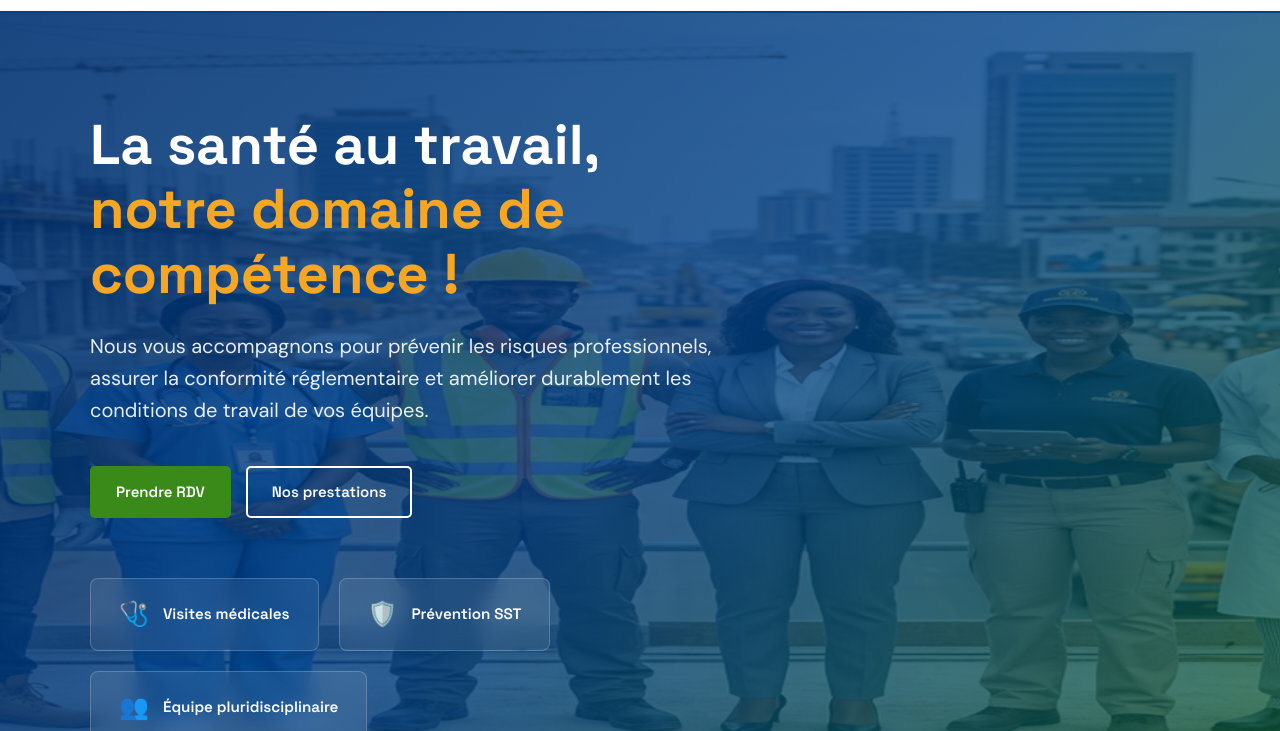
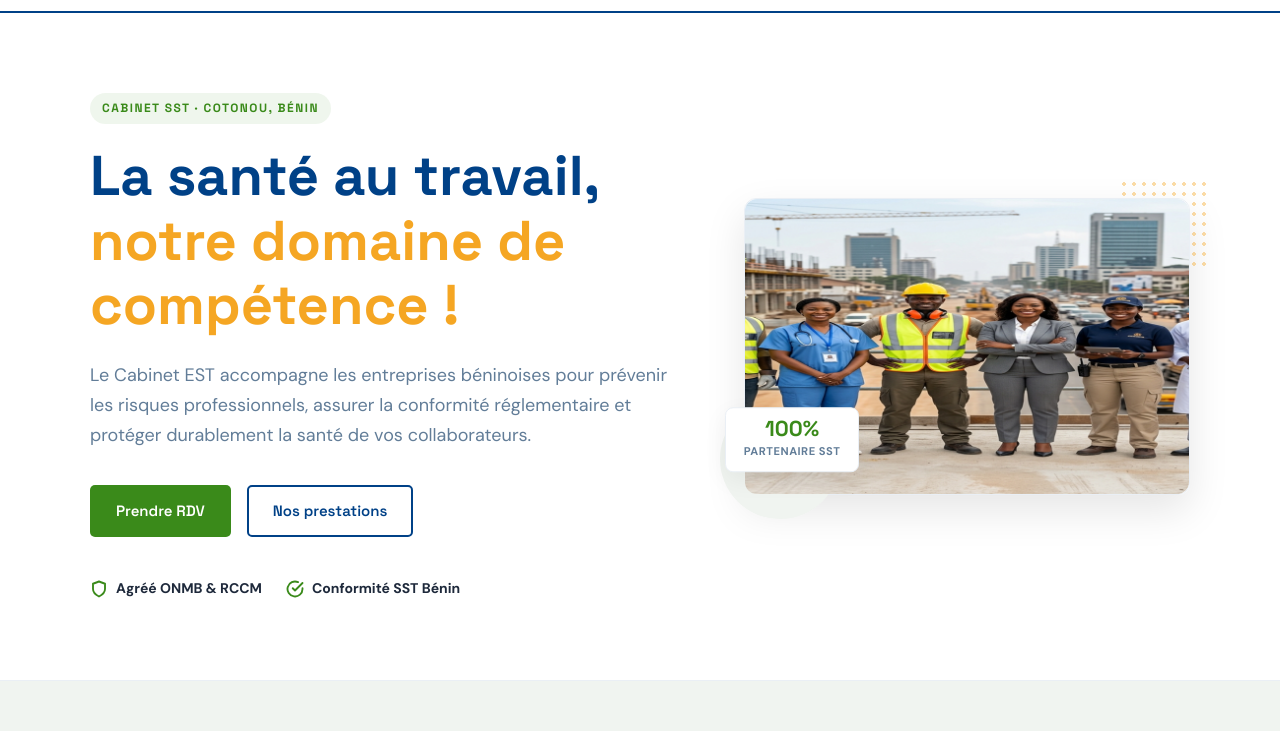
Before and after one commit to Mintjo/cabinet-est, an Eleventy site: page src/index.njk in a window 1280 px wide. Shown: the part 69-800 px from the top of the page. Built offline with nearby package versions, Linux system fonts and the light colour scheme; Eleventy itself is replaced by a stand-in of ours; files that its build step writes are made by us from their sources.

Commit message:
design: redesign hero section to a premium two-column split layout

```diff
--- a/src/css/style.css
+++ b/src/css/style.css
@@ -275,105 +275,168 @@ ul, ol {
    ========================================================================== */
 .hero-section {
   position: relative;
-  background-image: url('/images/hero-bg-est.png');
-  background-size: cover;
-  background-position: center center;
-  background-repeat: no-repeat;
-  padding: 100px 0;
-  color: var(--color-white);
-  min-height: 85vh;
-  display: flex;
-  align-items: center;
-}
-
-.hero-overlay {
-  position: absolute;
-  top: 0;
-  left: 0;
+  background-color: var(--color-white);
+  padding: 80px 0;
+  min-height: 80vh;
+  display: flex;
+  align-items: center;
+  overflow: hidden;
+}
+
+.hero-grid {
+  display: grid;
+  grid-template-columns: 1.15fr 0.85fr;
+  gap: 50px;
+  align-items: center;
+  width: 100%;
+}
+
+.hero-left {
+  display: flex;
+  flex-direction: column;
+  align-items: flex-start;
+  z-index: 5;
+}
+
+.hero-title {
+  font-family: var(--font-headings);
+  font-size: clamp(2.25rem, 4.5vw, 3.5rem);
+  font-weight: 700;
+  color: var(--color-primary);
+  line-height: 1.15;
+  margin-bottom: 24px;
+}
+
+.hero-title span {
+  color: var(--color-accent);
+}
+
+.hero-desc {
+  font-size: 1.125rem;
+  color: var(--color-text-muted);
+  line-height: 1.65;
+  margin-bottom: 35px;
+  max-width: 600px;
+}
+
+.hero-actions {
+  display: flex;
+  gap: 16px;
+  margin-bottom: 40px;
+  flex-wrap: wrap;
+}
+
+.hero-trust-badges {
+  display: flex;
+  gap: 24px;
+  flex-wrap: wrap;
+}
+
+.trust-badge {
+  display: flex;
+  align-items: center;
+  gap: 8px;
+  font-size: 0.875rem;
+  font-weight: 600;
+  color: var(--color-text);
+}
+
+.trust-badge-icon {
+  color: var(--color-success);
+}
+
+/* Right column - image frame & decor */
+.hero-right {
+  position: relative;
+  display: flex;
+  justify-content: center;
+  align-items: center;
+  z-index: 2;
+  width: 100%;
+}
+
+.hero-image-frame {
+  position: relative;
+  width: 100%;
+  max-width: 500px;
+  aspect-ratio: 3/2;
+  border-radius: 12px;
+  box-shadow: var(--shadow-lg);
+  border: 1px solid var(--color-border);
+  z-index: 1;
+}
+
+.hero-img-flat {
   width: 100%;
   height: 100%;
-  background: linear-gradient(135deg, rgba(0, 48, 112, 0.88) 0%, rgba(0, 65, 135, 0.80) 50%, rgba(10, 92, 48, 0.72) 100%);
-  z-index: 1;
-}
-
-.hero-container-new {
-  position: relative;
-  z-index: 2;
+  object-fit: cover;
+  object-position: center;
+  border-radius: 12px;
+  display: block;
+}
+
+/* Floating badge */
+.floating-badge-hero {
+  position: absolute;
+  bottom: 20px;
+  left: -20px;
+  background: var(--color-white);
+  border: 1px solid var(--color-border);
+  box-shadow: var(--shadow-md);
+  padding: 10px 18px;
+  border-radius: var(--radius-card);
   display: flex;
   flex-direction: column;
-  justify-content: center;
-  width: 100%;
-}
-
-.hero-content-new {
-  max-width: 750px;
-  text-align: left;
-}
-
-.hero-title-new {
-  font-size: 3.5rem;
-  color: var(--color-white);
-  line-height: 1.15;
-  margin-bottom: 24px;
+  align-items: center;
+  z-index: 10;
+  animation: floatBadge 3s ease-in-out infinite;
+}
+
+@keyframes floatBadge {
+  0% { transform: translateY(0); }
+  50% { transform: translateY(-6px); }
+  100% { transform: translateY(0); }
+}
+
+.floating-badge-hero .badge-number {
+  font-family: var(--font-headings);
+  font-size: 1.35rem;
   font-weight: 700;
-  font-family: var(--font-headings);
-}
-
-.hero-title-new span {
-  color: var(--color-accent);
-}
-
-.hero-desc-new {
-  font-size: 1.25rem;
-  color: rgba(255, 255, 255, 0.9);
-  margin-bottom: 40px;
-  max-width: 650px;
-}
-
-.hero-actions-new {
-  display: flex;
-  gap: 15px;
-  flex-wrap: wrap;
-  margin-bottom: 60px;
-}
-
-/* Glassmorphism Mini-cards */
-.hero-glass-cards {
-  display: flex;
-  gap: 20px;
-  flex-wrap: wrap;
-  margin-top: 20px;
-}
-
-.glass-card {
-  background: rgba(255, 255, 255, 0.08);
-  border: 1px solid rgba(255, 255, 255, 0.2);
-  border-radius: var(--radius-card);
-  padding: 16px 28px;
-  display: flex;
-  align-items: center;
-  gap: 14px;
-  backdrop-filter: blur(10px);
-  -webkit-backdrop-filter: blur(10px);
-  transition: transform var(--transition-fast), background var(--transition-fast);
-}
-
-.glass-card:hover {
-  transform: translateY(-3px);
-  background: rgba(255, 255, 255, 0.14);
-}
-
-.glass-card-icon {
-  font-size: 1.5rem;
-  display: flex;
-  align-items: center;
-}
-
-.glass-card-text {
-  font-family: var(--font-headings);
-  font-weight: 600;
-  font-size: 0.95rem;
-  color: var(--color-white);
+  color: var(--color-success);
+  line-height: 1;
+}
+
+.floating-badge-hero .badge-label {
+  font-size: 0.7rem;
+  font-weight: 700;
+  color: var(--color-text-muted);
+  text-transform: uppercase;
+  letter-spacing: 0.5px;
+  margin-top: 4px;
+}
+
+/* Decorative geometric patterns background */
+.shape-decor-1 {
+  position: absolute;
+  top: -20px;
+  right: -20px;
+  width: 90px;
+  height: 90px;
+  background-image: radial-gradient(var(--color-accent) 2px, transparent 2px);
+  background-size: 10px 10px;
+  z-index: -1;
+  opacity: 0.4;
+}
+
+.shape-decor-2 {
+  position: absolute;
+  bottom: -25px;
+  left: -25px;
+  width: 120px;
+  height: 120px;
+  background-color: var(--color-bg-alt);
+  border-radius: 50%;
+  z-index: -2;
 }
 
 /* ==========================================================================
@@ -1406,16 +1469,47 @@ textarea.form-control {
 
   /* Hero Mobile */
   .hero-section {
-    padding: 80px 0;
+    padding: 60px 0;
     min-height: auto;
   }
 
-  .hero-title-new {
+  .hero-grid {
+    grid-template-columns: 1fr;
+    gap: 40px;
+  }
+
+  .hero-left {
+    align-items: center;
+    text-align: center;
+  }
+
+  .hero-title {
     font-size: 2.25rem;
   }
 
-  .hero-desc-new {
+  .hero-desc {
     font-size: 1.05rem;
+    margin-left: auto;
+    margin-right: auto;
+  }
+
+  .hero-actions {
+    justify-content: center;
+  }
+
+  .hero-trust-badges {
+    justify-content: center;
+  }
+
+  .hero-image-frame {
+    max-width: 420px;
+    aspect-ratio: 3/2;
+    margin: 0 auto;
+  }
+
+  .floating-badge-hero {
+    left: 16px;
+    bottom: -16px;
   }
 
   /* Stats Mobile */
@@ -1586,26 +1680,22 @@ textarea.form-control {
 
 /* Small Mobile (Max 480px) */
 @media (max-width: 480px) {
-  .hero-title-new {
+  .hero-title {
     font-size: 1.75rem;
   }
 
-  .hero-desc-new {
+  .hero-desc {
     font-size: 0.95rem;
   }
 
-  .hero-actions-new {
+  .hero-actions {
     flex-direction: column;
     align-items: stretch;
-  }
-
-  .hero-actions-new .btn {
+    width: 100%;
+  }
+
+  .hero-actions .btn {
     text-align: center;
-  }
-
-  .hero-glass-cards {
-    flex-direction: column;
-    gap: 10px;
   }
 
   .stats-grid {
--- a/src/index.njk
+++ b/src/index.njk
@@ -6,31 +6,46 @@ description: "Cabinet EST — Spécialiste en santé et sécurité au travail à
 
 <!-- Section 1 : Hero -->
 <section class="hero-section">
-  <div class="hero-overlay"></div>
-  <div class="container hero-container-new">
-    <div class="hero-content-new">
-      <h1 class="hero-title-new">La santé au travail,<br><span>notre domaine de compétence !</span></h1>
-      <p class="hero-desc-new">Nous vous accompagnons pour prévenir les risques professionnels, assurer la conformité réglementaire et améliorer durablement les conditions de travail de vos équipes.</p>
+  <div class="container hero-grid">
+    <div class="hero-left">
+      <span class="eyebrow">Cabinet SST · Cotonou, Bénin</span>
+      <h1 class="hero-title">La santé au travail,<br><span>notre domaine de compétence !</span></h1>
+      <p class="hero-desc">Le Cabinet EST accompagne les entreprises béninoises pour prévenir les risques professionnels, assurer la conformité réglementaire et protéger durablement la santé de vos collaborateurs.</p>
 
-      <div class="hero-actions-new">
+      <div class="hero-actions">
         <a href="/rendez-vous/" class="btn btn-primary">Prendre RDV</a>
-        <a href="/services/" class="btn btn-outline-white">Nos prestations</a>
+        <a href="/services/" class="btn btn-outline">Nos prestations</a>
       </div>
 
-      <!-- Glassmorphism Mini-cards -->
-      <div class="hero-glass-cards">
-        <div class="glass-card">
-          <span class="glass-card-icon">🩺</span>
-          <span class="glass-card-text">Visites médicales</span>
+      <!-- Discrets badges de confiance -->
+      <div class="hero-trust-badges">
+        <div class="trust-badge">
+          <svg class="trust-badge-icon" xmlns="http://www.w3.org/2000/svg" width="18" height="18" viewBox="0 0 24 24" fill="none" stroke="currentColor" stroke-width="2.5" stroke-linecap="round" stroke-linejoin="round">
+            <path d="M12 22s8-4 8-10V5l-8-3-8 3v7c0 6 8 10 8 10z"></path>
+          </svg>
+          <span>Agréé ONMB &amp; RCCM</span>
         </div>
-        <div class="glass-card">
-          <span class="glass-card-icon">🛡️</span>
-          <span class="glass-card-text">Prévention SST</span>
+        <div class="trust-badge">
+          <svg class="trust-badge-icon" xmlns="http://www.w3.org/2000/svg" width="18" height="18" viewBox="0 0 24 24" fill="none" stroke="currentColor" stroke-width="2.5" stroke-linecap="round" stroke-linejoin="round">
+            <path d="M22 11.08V12a10 10 0 1 1-5.93-9.14"></path>
+            <polyline points="22 4 12 14.01 9 11.01"></polyline>
+          </svg>
+          <span>Conformité SST Bénin</span>
         </div>
-        <div class="glass-card">
-          <span class="glass-card-icon">👥</span>
-          <span class="glass-card-text">Équipe pluridisciplinaire</span>
+      </div>
+    </div>
+
+    <div class="hero-right">
+      <div class="hero-image-frame">
+        <img src="/images/hero-bg-est.png" alt="Professionnels et travailleurs de la santé et sécurité au travail Cabinet EST" class="hero-img-flat" loading="eager">
+        <!-- Floating Badge -->
+        <div class="floating-badge-hero">
+          <span class="badge-number">100%</span>
+          <span class="badge-label">Partenaire SST</span>
         </div>
+        <!-- Geometric decorations -->
+        <div class="shape-decor-1"></div>
+        <div class="shape-decor-2"></div>
       </div>
     </div>
   </div>
```
